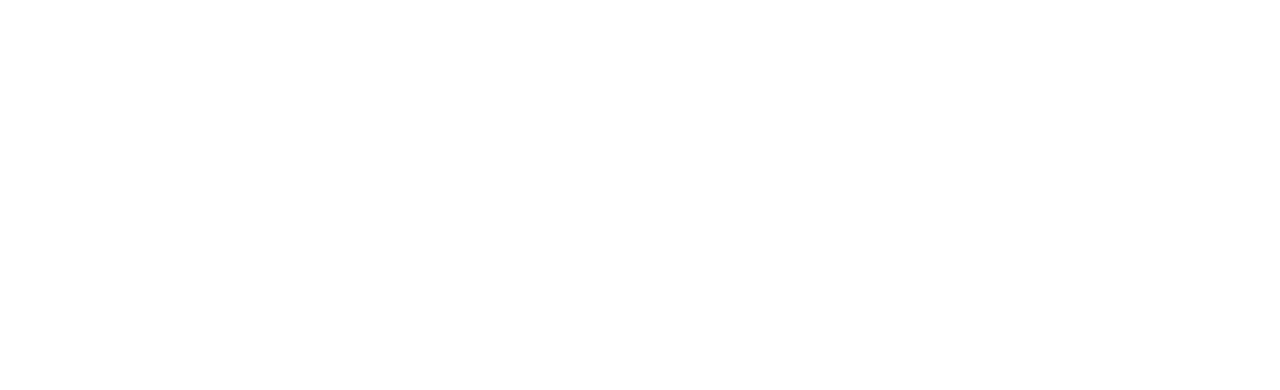
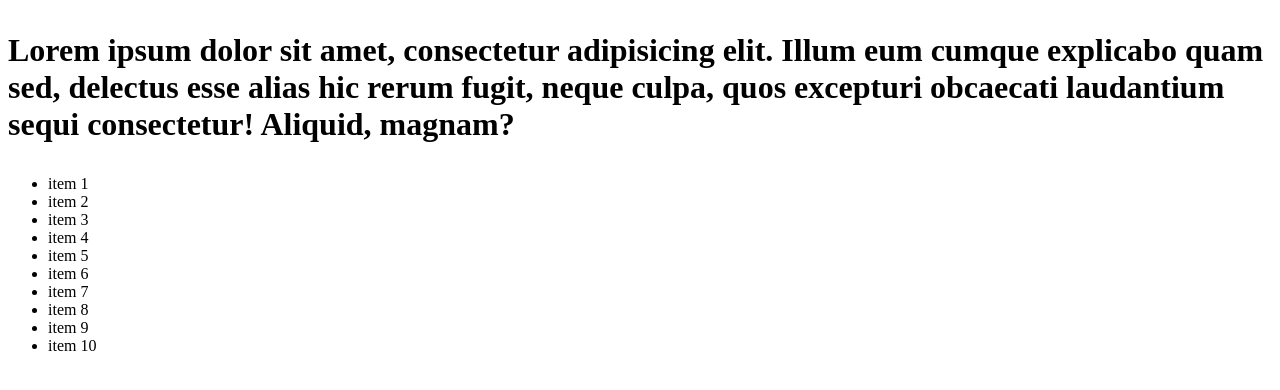
Before and after one commit to j0xter/github_test, a plain HTML site: page index.html in a window 1280 px wide. Drawn offline with Linux system fonts and the light colour scheme.

Commit message:
adding content to home page

```diff
--- a/index.html
+++ b/index.html
@@ -1,11 +1,32 @@
 <!DOCTYPE html>
 <html lang="en">
+
 <head>
     <meta charset="UTF-8">
     <meta name="viewport" content="width=device-width, initial-scale=1.0">
     <title>Document</title>
 </head>
+
 <body>
+    <h1>
+        <p>
+            Lorem ipsum dolor sit amet, consectetur adipisicing elit. Illum eum cumque explicabo quam sed, delectus esse
+            alias hic rerum fugit, neque culpa, quos excepturi obcaecati laudantium sequi consectetur! Aliquid, magnam?
+        </p>
+    </h1>
 
+    <ul>
+        <li>item 1</li>
+        <li>item 2</li>
+        <li>item 3</li>
+        <li>item 4</li>
+        <li>item 5</li>
+        <li>item 6</li>
+        <li>item 7</li>
+        <li>item 8</li>
+        <li>item 9</li>
+        <li>item 10</li>
+    </ul>
 </body>
+
 </html>
```
